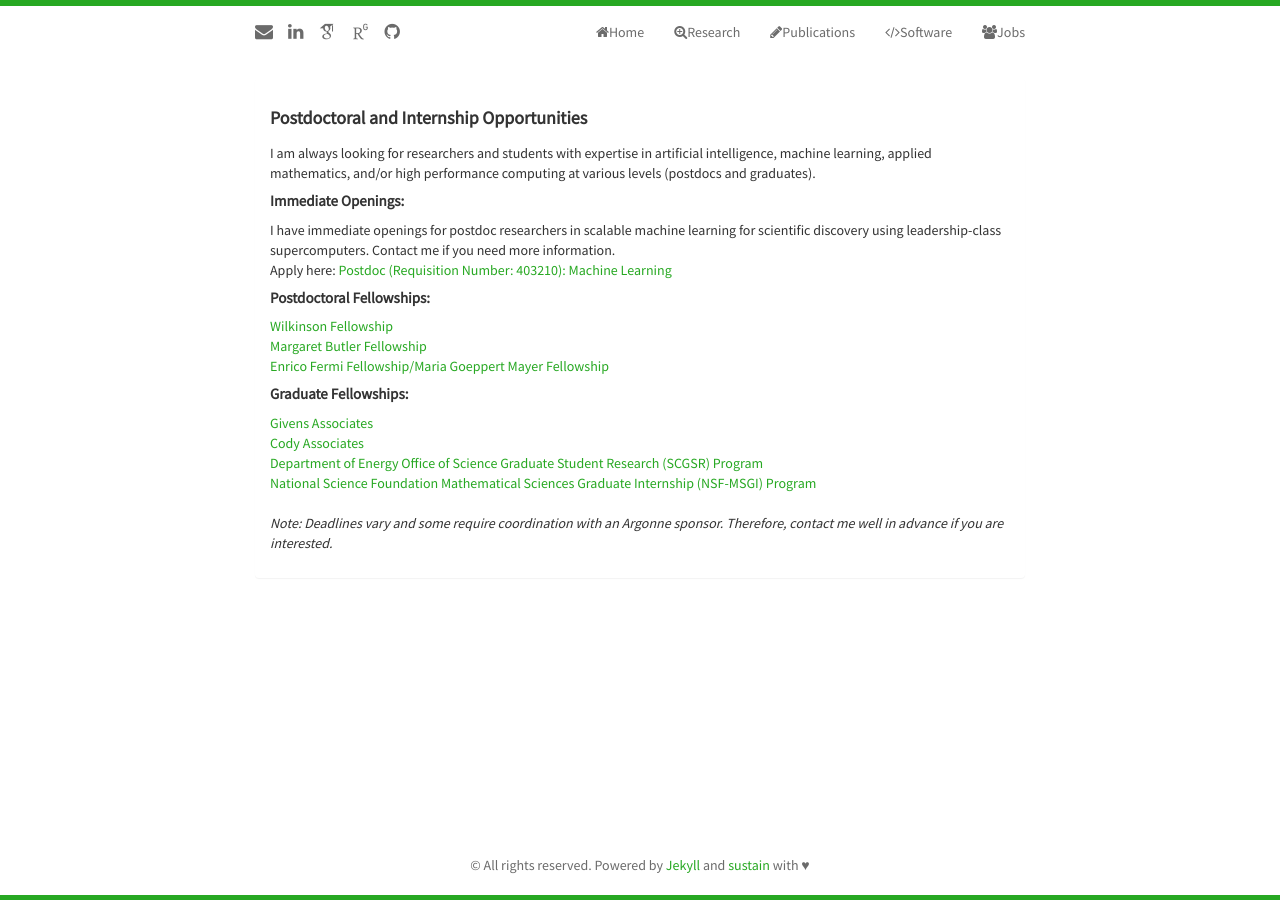
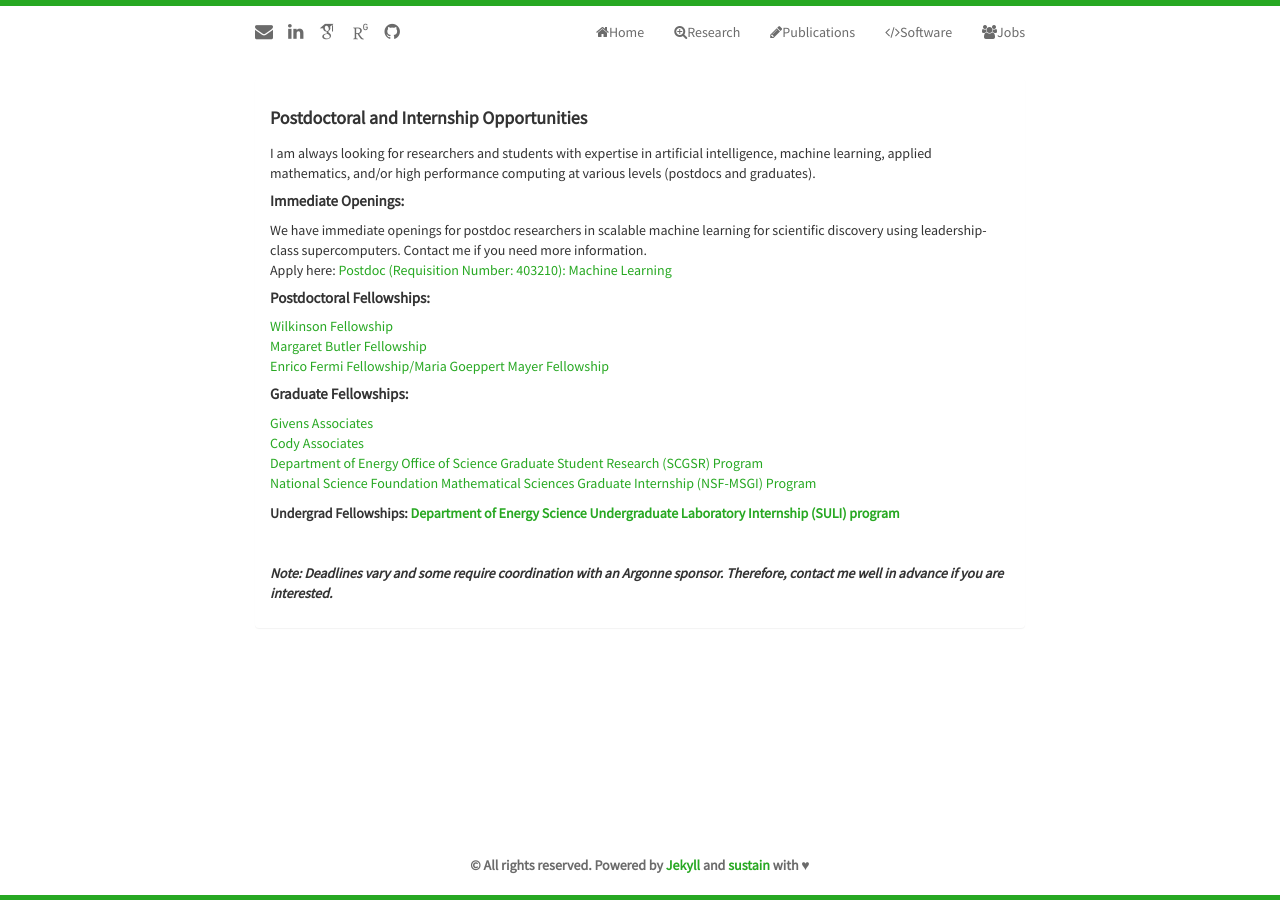
Before and after one commit to pbalapra/pbalapra.github.io, a Jekyll site: the page built from jobs.html, in a window 1280 px wide. Built offline with Jekyll 4.4.1, drawn with Linux system fonts in a browser that asks for light colours; nearby versions of some CDN libraries; some web fonts are replaced.

Commit message:
minor edits

```diff
--- a/_includes/jobs.html
+++ b/_includes/jobs.html
@@ -7,7 +7,7 @@
         <h5><strong>Postdoctoral and Internship Opportunities</strong></h5>
         I am always looking for researchers and students with expertise in artificial intelligence, machine learning, applied mathematics, and/or high performance computing at various levels (postdocs and graduates).
         <h6><strong>Immediate Openings:</strong></h6>
-        I have immediate openings for postdoc researchers in scalable machine learning for scientific discovery using leadership-class supercomputers. Contact me if you need more information. </br>
+        We have immediate openings for postdoc researchers in scalable machine learning for scientific discovery using leadership-class supercomputers. Contact me if you need more information. </br>
         Apply here: <a href="https://careers.peopleclick.com/careerscp/client_argonnelab/post_doc/en_US/gateway.do?functionName=viewFromLink&localeCode=en-us&jobPostId=5621" target="_blank">Postdoc (Requisition Number: 403210): Machine Learning</a>
         </br>
         <h6><strong>Postdoctoral Fellowships:</strong></h6>
@@ -18,12 +18,10 @@
         <h6><strong>Graduate Fellowships:</strong></h6>
         <a href="https://www.mcs.anl.gov/career-opportunities/givens-associates" target="_blank">Givens Associates</a></br>
         <a href="https://www.mcs.anl.gov/career-opportunities/wj-cody-associates" target="_blank">Cody Associates</a></br>
-        <a href="https://science.energy.gov/wdts/scgsr/" target="_blank">Department of Energy Office of Science Graduate Student Research (SCGSR) Program </a> </br>
-        <a href="https://orise.orau.gov/nsf-msgi/" target="_blank">National Science Foundation Mathematical Sciences Graduate Internship (NSF-MSGI) Program </a>
-        <!--
-        <h6></h6>Undergrad Fellowships:</h6></br>
-        <a href="https://science.energy.gov/wdts/suli/" target="_blank">Department of Energy Science Undergraduate Laboratory Internships (SULI)</a> </br>
-        -->
+        <a href="https://science.energy.gov/wdts/scgsr/" target="_blank">Department of Energy Office of Science Graduate Student Research (SCGSR) Program </a></br>
+        <a href="https://orise.orau.gov/nsf-msgi/" target="_blank">National Science Foundation Mathematical Sciences Graduate Internship (NSF-MSGI) Program</a></br>
+        <h6><strong></h6>Undergrad Fellowships:</h6>
+        <a href="https://science.energy.gov/wdts/suli/" target="_blank">Department of Energy Science Undergraduate Laboratory Internship (SULI) program</a> </br>
         </br>
         </br>
         <i>Note: Deadlines vary and some require coordination with an Argonne sponsor. Therefore, contact me well in advance if you are interested. </i>
```
